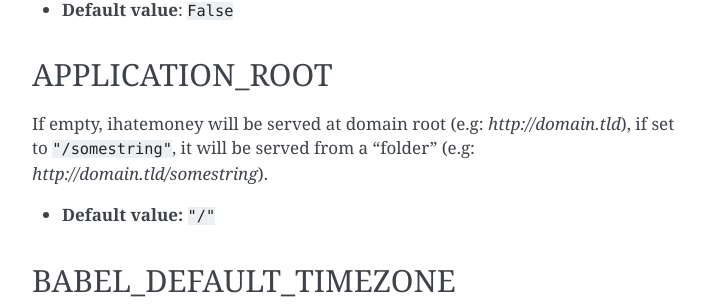
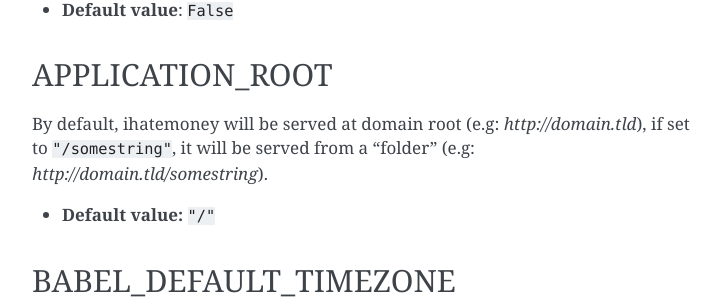
Before and after one commit to spiral-project/ihatemoney, a Sphinx documentation site: the page built from docs/configuration.md, in a window 1280 px wide and 900 px high, scrolled down 2864 px. Shown: the part 148-454 px from the top of the window, without its empty margins (388-1107 px from the left). Built offline with Sphinx 7.4.7, drawn with Linux system fonts in a browser that asks for light colours.

Commit message:
Make APPLICATION_ROOT wording more consistent
Default APPLICATION_ROOT is "/", so "By default" is more accurate than
"If empty" for the default value.

```diff
--- a/docs/configuration.md
+++ b/docs/configuration.md
@@ -127,7 +127,7 @@
 
 ## APPLICATION_ROOT
 
-If empty, ihatemoney will be served at domain root (e.g:
+By default, ihatemoney will be served at domain root (e.g:
 *http://domain.tld*), if set to `"/somestring"`, it will be served from a
 "folder" (e.g: *http://domain.tld/somestring*).
 
```
